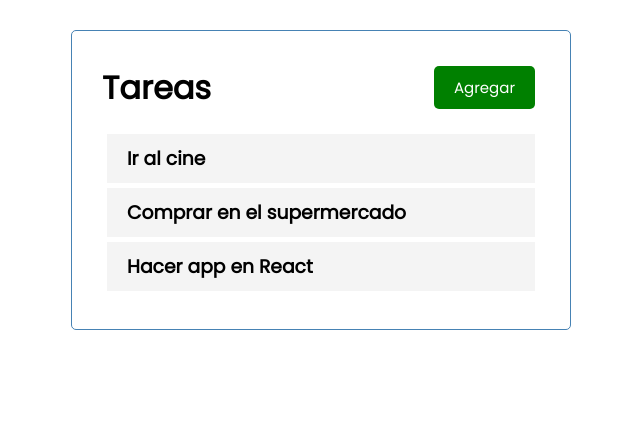
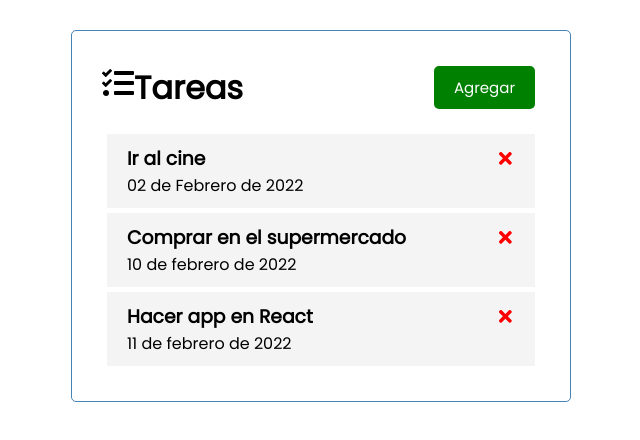
Before and after one commit to edgar-merida/vite_project, a React (Vite) app: page / in a window 1280 px wide. Shown: the top 440 px of the page, without its empty margins (319-959 px from the left). Built offline with nearby package versions, Linux system fonts and the light colour scheme.

Commit message:
Borrado de tareas

```diff
--- a/package.json
+++ b/package.json
@@ -9,7 +9,8 @@
   "dependencies": {
     "prop-types": "^15.8.1",
     "react": "^17.0.2",
-    "react-dom": "^17.0.2"
+    "react-dom": "^17.0.2",
+    "react-icons": "^4.3.1"
   },
   "devDependencies": {
     "@vitejs/plugin-react": "^1.0.7",
--- a/src/App.jsx
+++ b/src/App.jsx
@@ -1,5 +1,6 @@
 import { useState } from 'react';
 import Header from "./components/Header"
+import Task from './components/Task';
 import Tasks from "./components/Tasks"
 
 function App() {
@@ -26,11 +27,16 @@
     }
 ])
 
+//eliminar tarea
+const deleteTask = (id) =>{
+  //console.log('borrar', id)
+  setTasks(tasks.filter((task)=> task.id !== id))
+}
 
   return (
     <div className="container">
       <Header title='Tareas' />
-      <Tasks tasks={tasks} />
+      <Tasks tasks={tasks} onDelete={deleteTask} />
     </div>
   )
 }
--- a/src/components/Header.jsx
+++ b/src/components/Header.jsx
@@ -1,3 +1,4 @@
+import {FaTasks} from 'react-icons/fa'
 import PropTypes from 'prop-types'
 import Button from './Button';
 
@@ -15,7 +16,7 @@
 
   return (
     <header className='header'>
-      <h1>{title}</h1>
+      <h1><FaTasks/>{title}</h1>
       <Button color='green' text='Agregar' onClick={agregar}/>
 
 
--- a/src/components/Task.jsx
+++ b/src/components/Task.jsx
@@ -1,10 +1,11 @@
+import {FaTimes} from 'react-icons/fa'
 
-
-const Task = ({task}) => {
+const Task = ({task, onDelete }) => {
 
     return (
         <div className="task">
-            <h3>{task.texto}</h3>
+            <h3>{task.texto}<FaTimes style={{color:'red', cursor:'pointer'}} onClick={()=> onDelete(task.id)}/></h3>
+            <p>{task.fecha}</p>
         </div>
     );
 };
--- a/src/components/Tasks.jsx
+++ b/src/components/Tasks.jsx
@@ -1,13 +1,12 @@
 import Task from "./Task";
 
-const Tasks = ({tasks}) => {
+const Tasks = ({ tasks, onDelete }) => {
 
 
     return (
         <div>
-
             {tasks.map((task) => (
-            <Task key={task.id} task={task}/>
+                <Task key={task.id} task={task} onDelete={onDelete}/>
             ))}
         </div>)
 };
```
Also changed, not shown: 1 other file (tests, documents, lock files or other folders).
